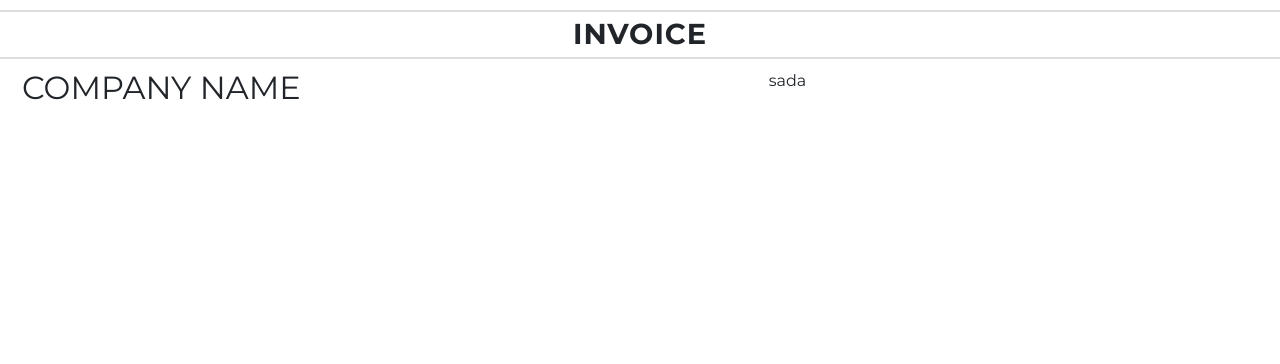
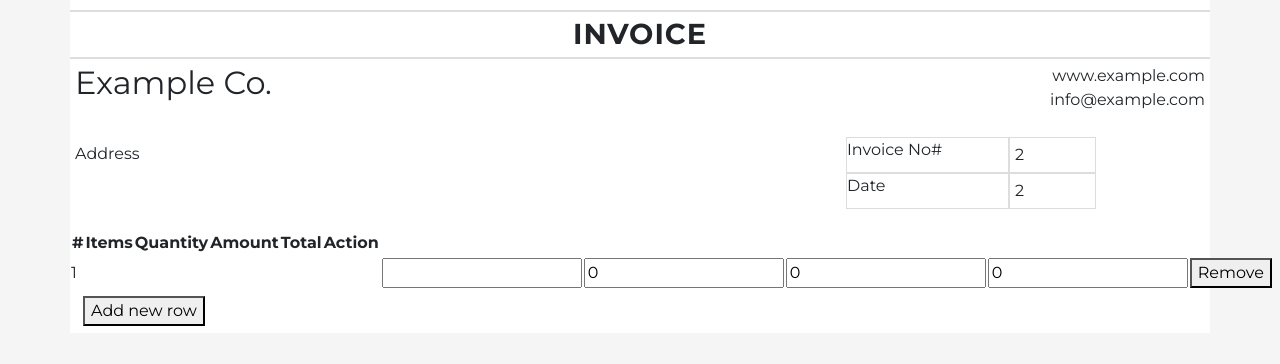
Before and after one commit to ktrajasekar/billable, a Vue app: page / in a window 1280 px wide. Shown: the top 364 px of the page. Built offline with nearby package versions, Linux system fonts and the light colour scheme.

Commit message:
Few editable contents are updated

```diff
--- a/src/style/style.css
+++ b/src/style/style.css
@@ -11,13 +11,19 @@
 * {
   outline: none;
 }
+
 h1,
 h2 {
   margin: 0;
 }
 
 body {
+  background-color: #f5f5f5;
   font-family: "Montserrat", sans-serif !important;
+}
+.generate-invoice .container {
+  background-color: #fff;
+  padding: 0;
 }
 
 .invoice-page h1 {
@@ -31,8 +37,21 @@ body {
   border-bottom: var(--borderColor) 2px solid;
 }
 .focus-editor {
-  padding: 10px;
+  padding: 5px;
 }
 .focus-editor:focus {
   background-color: var(--highLightColor);
 }
+.company-profile,
+.address-information {
+  margin-bottom: 20px;
+}
+.invoice-details {
+  display: grid;
+  max-width: 250px;
+  grid-template-columns: auto auto;
+}
+
+.invoice-details div {
+border:var(--borderColor) 1px solid;
+}
--- a/src/views/Invoice.vue
+++ b/src/views/Invoice.vue
@@ -1,23 +1,133 @@
 <template>
-  <div>
+  <div class="generate-invoice">
+    <div class="container">
+      <div class="row">
+        <div class="col-sm-12">
           <div class="invoice-page">
             <h1>INVOICE</h1>
           </div>
+          <!-- Company Profile  -->
           <section class="company-profile">
-      <div class="container-fluid">
             <div class="row">
               <div class="col-sm-7">
                 <div class="focus-editor" contenteditable>
-                <h2>COMPANY NAME</h2>
+                  <h2>Example Co.</h2>
                 </div>
               </div>
-            <div class="col-sm-5">
-                <div contenteditable  class="focus-editor">
-                    sada
+              <div class="col-sm-5 text-end">
+                <div contenteditable class="focus-editor">
+                  www.example.com <br />info@example.com
+                </div>
+              </div>
+            </div>
+          </section>
+          <!-- Company Profile  End-->
+          <section class="address-information">
+            <div class="row">
+              <div class="col-sm-8">
+                <div class="focus-editor" contenteditable>
+                  <p>Address</p>
+                </div>
+              </div>
+              <div class="col-sm-4">
+                <div class="invoice-details">
+                  <div>Invoice No#</div>
+                  <div class="focus-editor" contenteditable>2</div>
+                  <div>Date</div>
+                  <div class="focus-editor" contenteditable>2</div>
+                </div>
+              </div>
+            </div>
+          </section>
+          <!-- Item Details -->
+          <section class="invoice-item-details">
+            <div class="row">
+              <div class="col-sm-12">
+                <div class="view">
+                  <table>
+                    <thead>
+                      <th>
+                        <tr>
+                          <td>#</td>
+                          <td>Items</td>
+                          <td>Quantity</td>
+                          <td>Amount</td>
+                          <td>Total</td>
+                          <td>Action</td>
+                        </tr>
+                      </th>
+                    </thead>
+                    <tbody v-if="items.length > 0">
+                      <tr v-for="(item, index) in items" :key="index">
+                        <td>{{ index + 1 }}</td>
+                        <td>
+                          <input type="text" v-model="item.name" />
+                        </td>
+                        <td>
+                          <input type="number" v-model="item.quantity" />
+                        </td>
+                        <td>
+                          <input type="number" v-model="item.amount" />
+                        </td>
+                        <td><input type="number" v-model="item.total" /></td>
+                        <td>
+                          <button type="button" @click="removeItem">
+                            Remove
+                          </button>
+                        </td>
+                      </tr>
+                    </tbody>
+                  </table>
+                  <div class="btn">
+                    <button type="button" class="newItem" @click="AddItem">
+                      Add new row
+                    </button>
                   </div>
                 </div>
               </div>
             </div>
           </section>
         </div>
+      </div>
+    </div>
+  </div>
 </template>
+<script>
+export default {
+  data() {
+    return {
+      items: [
+        {
+          name: "",
+          quantity: 0,
+          amount: 0,
+          total: 0,
+        },
+      ],
+    };
+  },
+  watch: {
+    items: {
+      handler(newValue) {
+        newValue.forEach((item) => {
+          item.total = item.quantity * item.amount;
+        });
+      },
+      deep: true,
+    },
+  },
+  methods: {
+    AddItem() {
+      this.items.push({
+        name: "",
+        quantity: 0,
+        amount: 0,
+        total: 0,
+      });
+    },
+    removeItem() {
+      this.items.splice(this.items, 1);
+    },
+  },
+};
+</script>
```
Lines whose indentation alone changed are shown as unchanged.
